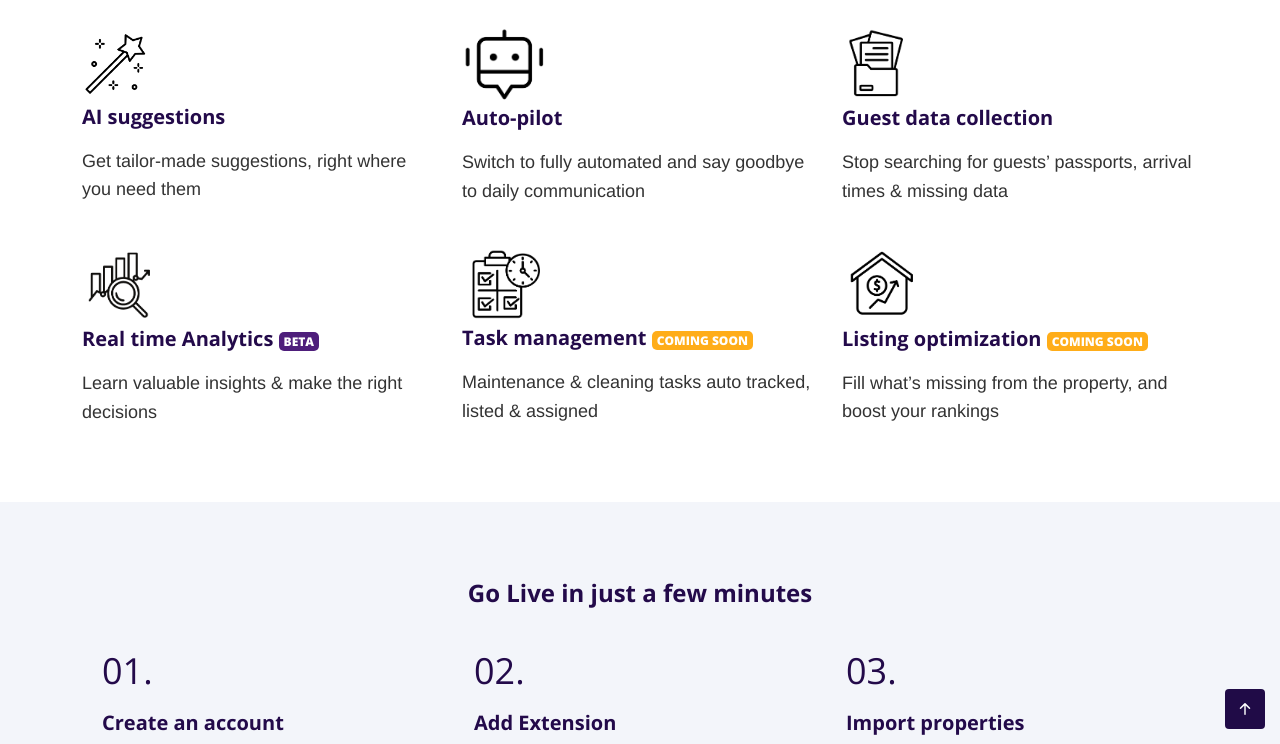
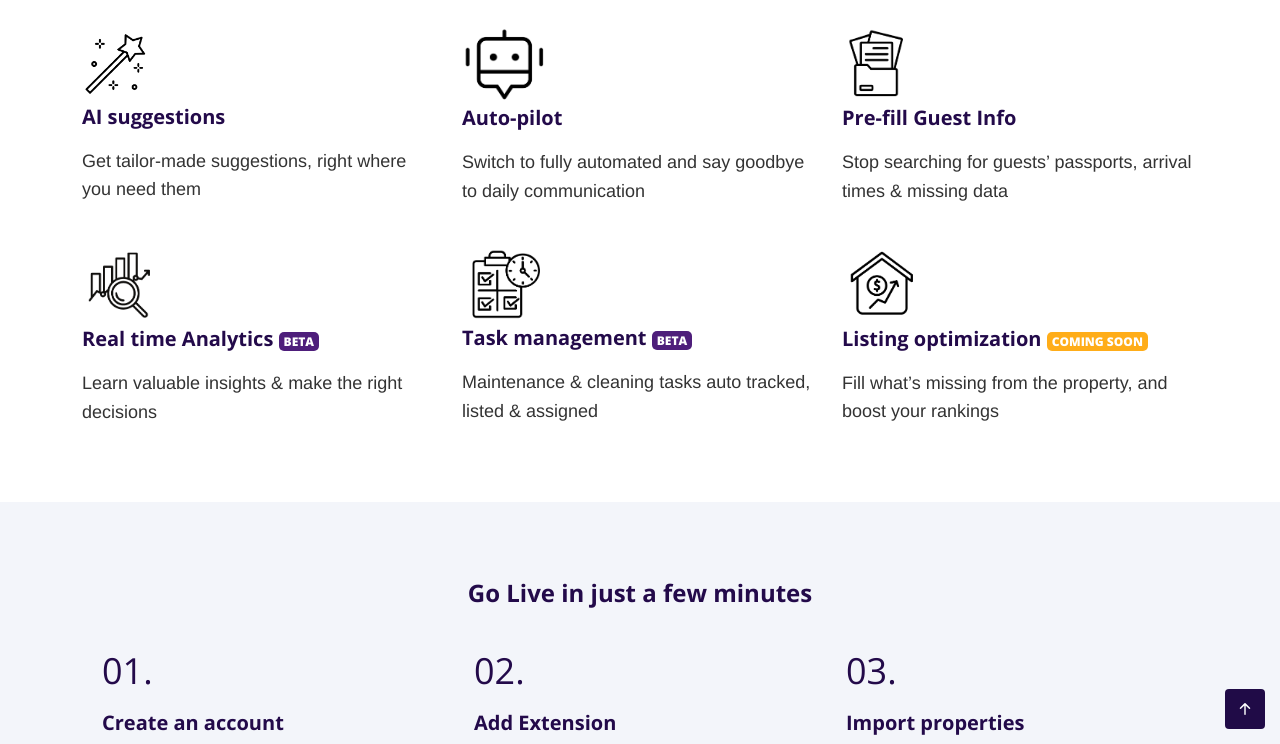
Before and after one commit to primehostai/primehostai.github.io, a Jekyll site: the page index.html, which Jekyll copies as it is, in a window 1280 px wide and 900 px high, scrolled down 1704 px, cut to the strip 156-900 px from the top of the window. Built offline with Jekyll 4.4.1, drawn with Linux system fonts in a browser that asks for light colours.

Commit message:
guest information

```diff
--- a/index.html
+++ b/index.html
@@ -263,7 +263,7 @@
               <div class="icon">
                 <img src="assets/img/files.png" alt="magic_stick" style="width:67px">
               </div>
-              <div class="title-h4" style="margin-bottom: 15px;">Guest data collection</div>
+              <div class="title-h4" style="margin-bottom: 15px;">Pre-fill Guest Info</div>
 
               <p class="content-paragraph">Stop searching for guests’ passports, arrival times & missing data</p>
             </div>
@@ -285,7 +285,7 @@
               <div class="icon">
                 <img src="assets/img/log.png" alt="magic_stick" style="width:85px">
               </div>
-              <div class="title-h4" style="margin-bottom: 15px;">Task management <b class="coming-soon">Coming Soon</b></div>
+              <div class="title-h4" style="margin-bottom: 15px;">Task management  <b class="beta">Beta</b></div>
 
               <p class="content-paragraph">Maintenance & cleaning tasks auto tracked, listed & assigned</p>
             </div>
```
